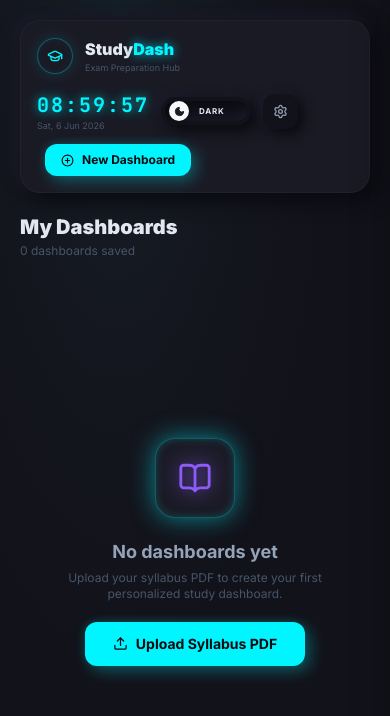
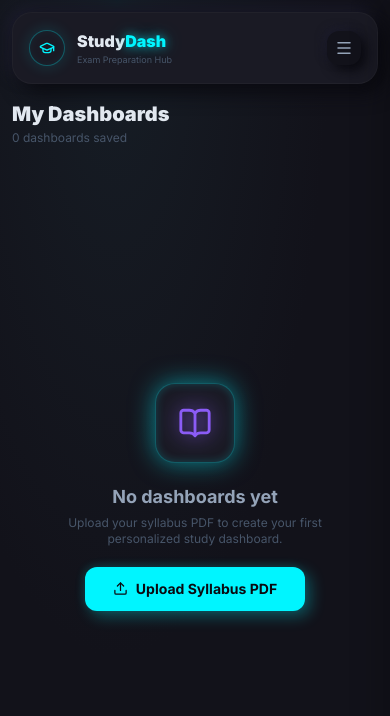
Before and after one commit to ASHISHisnotaCODER/StudyDash, a React (Vite) app: page / in a window 390 px wide. Shown: the top 716 px of the page. Built offline with nearby package versions, Linux system fonts and the light colour scheme.

Commit message:
added mobile optimizations

```diff
--- a/src/App.jsx
+++ b/src/App.jsx
@@ -9,7 +9,7 @@ import {
   CheckCheck, Loader2, Sparkles, ChevronRight,
   GraduationCap, TrendingUp, Play, Pause, Square,
   Timer, RotateCcw, MapPin, Flag, Layers, Rocket,
-  BookMarked, FlaskConical, ClipboardList, AlertCircle, Settings, Crown, RefreshCw
+  BookMarked, FlaskConical, ClipboardList, AlertCircle, Settings, Crown, RefreshCw, Menu
 } from 'lucide-react';
 import {
   AreaChart, Area, XAxis, YAxis, CartesianGrid,
@@ -414,7 +414,7 @@ function WeeklyBadgesWidget({ sessions }) {
   const weekLabel = weekOffset === 0 ? "This Week" : weekOffset === -1 ? "Last Week" : `${Math.abs(weekOffset)} Weeks Ago`;
 
   return (
-    <div className="nm-card p-4 flex flex-col gap-2 lg:col-span-2">
+    <div className="nm-card p-4 flex flex-col gap-2 col-span-1 md:col-span-2 lg:col-span-2 overflow-hidden">
       <div className="flex items-center justify-between mb-1">
         <div className="text-[10px] text-[var(--text-secondary)] uppercase tracking-widest font-semibold flex items-center gap-1.5"><Crown size={12} className="text-[#fbbf24]" fill="currentColor"/> Weekly Badges</div>
         <div className="flex items-center gap-2">
@@ -423,7 +423,7 @@ function WeeklyBadgesWidget({ sessions }) {
           <button onClick={() => setWeekOffset(w => w < 0 ? w + 1 : 0)} disabled={weekOffset === 0} className={`p-1 nm-inset rounded-md transition-colors ${weekOffset === 0 ? 'text-[var(--text-muted)] opacity-50 cursor-not-allowed' : 'text-[var(--text-muted)] hover:text-[var(--text-primary)]'}`}><ChevronRight size={10}/></button>
         </div>
       </div>
-      <div className="flex items-center justify-between px-2 py-1 flex-1">
+      <div className="flex items-center justify-between px-1 py-1 flex-1 overflow-x-auto min-w-0 pb-2" style={{scrollbarWidth: 'none'}}>
         {days.map((date, i) => {
           const totalSecs = (sessions || []).filter(s => isSameDay(new Date(s.start), date)).reduce((a, s) => a + s.duration, 0);
           const hrs = totalSecs / 3600;
@@ -1041,42 +1041,63 @@ function SettingsSidebar({ isOpen, onClose, accentColor, setAccentColor }) {
 
 // ─── Dashboard Header ─────────────────────────────────────────────────────────
 function DashboardHeader({ title, onBack, onSave, onShare, onDownload, onDelete, onOpenSettings, theme, setTheme }) {
+  const [isMenuOpen, setIsMenuOpen] = useState(false);
+
   return (
-    <div className="nm-card p-3 flex items-center gap-3 flex-wrap">
+    <div className="nm-card p-3 flex flex-col sm:flex-row items-center justify-between gap-3 sm:gap-4 relative">
+      {/* Left Group */}
+      <div className="flex items-center justify-between w-full sm:w-auto gap-3">
+        <div className="flex items-center gap-3">
           <button onClick={onBack} id="btn-home"
-        className="nm-btn p-2.5 rounded-xl flex items-center gap-2 text-[var(--text-secondary)] hover:text-[var(--accent)] transition-colors flex-shrink-0">
-        <Home size={14}/><span className="text-xs font-medium hidden sm:inline">Home</span>
+            className="nm-btn p-2.5 rounded-xl flex items-center justify-center text-[var(--text-secondary)] hover:text-[var(--accent)] transition-colors flex-shrink-0">
+            <Home size={14}/>
           </button>
           <div className="w-px h-5 bg-[var(--nm-border)] hidden sm:block"/>
-      <div className="flex items-center gap-2.5 mr-auto">
+          <div className="flex items-center gap-2.5">
             <div className="w-7 h-7 nm-card flex items-center justify-center border-glow-accent flex-shrink-0">
               <GraduationCap size={13} className="text-[var(--accent)]"/>
             </div>
             <div>
               <div className="text-xs font-bold text-[var(--text-primary)]">StudyDash</div>
-          <div className="text-[9px] text-[var(--text-muted)] max-w-[150px] truncate">{title}</div>
+              <div className="text-[9px] text-[var(--text-muted)] max-w-[120px] sm:max-w-[150px] truncate">{title}</div>
             </div>
           </div>
-      <DigitalClock/>
+        </div>
+
+        {/* Mobile Hamburger Button */}
+        <button className="sm:hidden nm-btn p-2 rounded-xl text-[var(--text-secondary)]" onClick={() => setIsMenuOpen(!isMenuOpen)}>
+          {isMenuOpen ? <X size={16}/> : <Menu size={16}/>}
+        </button>
+      </div>
+
+      {/* Right Group */}
+      <div className={`${isMenuOpen ? 'flex' : 'hidden'} sm:flex flex-col sm:flex-row items-center justify-center sm:justify-end gap-3 sm:gap-2 w-full sm:w-auto`}>
+        <div className="hidden sm:block"><DigitalClock/></div>
         <div className="w-px h-5 bg-[var(--nm-border)] hidden sm:block mx-1"/>
+
+        <div className="flex items-center gap-3 w-full sm:w-auto justify-center">
           <ThemeToggle theme={theme} setTheme={setTheme} />
           <button onClick={onOpenSettings} className="nm-btn p-2.5 rounded-xl text-[var(--text-secondary)] hover:text-[var(--accent)] transition-colors">
             <Settings size={15}/>
           </button>
+        </div>
+
         <div className="w-px h-5 bg-[var(--nm-border)] hidden sm:block mx-1"/>
-      <div className="flex items-center gap-1.5">
+
+        <div className="flex items-center gap-1.5 w-full sm:w-auto justify-between sm:justify-end mt-1 sm:mt-0">
           {[
             {id:'btn-save',    title:'Save',        icon:Save,     action:onSave,     hover:'var(--accent)'},
             {id:'btn-share',   title:'Share',        icon:Share2,   action:onShare,    hover:'var(--accent)'},
             {id:'btn-download',title:'Download PDF', icon:Download, action:onDownload, hover:'#10b981'},
             {id:'btn-delete',  title:'Delete',       icon:Trash2,   action:onDelete,   hover:'#ef4444'},
           ].map(({id,title,icon:Icon,action,hover})=>(
-          <button key={id} id={id} onClick={action} title={title} className="nm-btn p-2 rounded-xl group"
+            <button key={id} id={id} onClick={action} title={title} className="nm-btn p-2 rounded-xl group flex-1 sm:flex-none flex justify-center"
               onMouseEnter={e=>e.currentTarget.querySelector('svg').style.color=hover}
               onMouseLeave={e=>e.currentTarget.querySelector('svg').style.color=''}>
               <Icon size={13} className="text-[var(--text-secondary)] transition-colors"/>
             </button>
           ))}
+        </div>
       </div>
     </div>
   );
@@ -1158,7 +1179,7 @@ function Dashboard({ db, onUpdate, onBack, onDelete, onOpenSettings, theme, setT
       )}
 
       {/* Row 1 — Key Stats */}
-      <div className="grid grid-cols-2 lg:grid-cols-6 gap-3">
+      <div className="grid grid-cols-1 md:grid-cols-2 lg:grid-cols-6 gap-3">
         <WeeklyBadgesWidget sessions={sessions} />
         <CountdownWidget examDate={examDate}/>
         <div className="nm-card p-5 flex flex-col items-center justify-center gap-2 text-center">
@@ -1231,11 +1252,15 @@ function Dashboard({ db, onUpdate, onBack, onDelete, onOpenSettings, theme, setT
 
 // ─── Home Page ────────────────────────────────────────────────────────────────
 function HomePage({ dashboards, onOpen, onDelete, onCreateNew, onOpenSettings, theme, setTheme }) {
+  const [isMenuOpen, setIsMenuOpen] = useState(false);
   const fmt=d=>new Date(d).toLocaleDateString('en-IN',{day:'numeric',month:'short',year:'numeric'});
   return (
-    <div className="min-h-screen p-5 flex flex-col gap-5"
+    <div className="min-h-screen p-3 sm:p-5 flex flex-col gap-4 sm:gap-5"
       style={{background:'radial-gradient(ellipse at 30% 0%, color-mix(in srgb, var(--accent) 6%, transparent) 0%, var(--bg) 55%)'}}>
-      <div className="nm-card p-4 flex items-center gap-4 flex-wrap">
+      <div className="nm-card p-4 flex flex-col sm:flex-row items-center justify-between gap-4">
+
+        {/* Top Bar on Mobile */}
+        <div className="flex items-center justify-between w-full sm:w-auto">
           <div className="flex items-center gap-3">
             <div className="w-9 h-9 nm-card flex items-center justify-center border-glow-accent">
               <GraduationCap size={16} className="text-[var(--accent)]"/>
@@ -1245,16 +1270,28 @@ function HomePage({ dashboards, onOpen, onDelete, onCreateNew, onOpenSettings, t
               <div className="text-[9px] text-[var(--text-muted)]">Exam Preparation Hub</div>
             </div>
           </div>
-        <div className="ml-auto flex items-center gap-3 flex-wrap">
-          <DigitalClock/>
+
+          {/* Mobile Hamburger Button */}
+          <button className="sm:hidden nm-btn p-2 rounded-xl text-[var(--text-secondary)]" onClick={() => setIsMenuOpen(!isMenuOpen)}>
+            {isMenuOpen ? <X size={18}/> : <Menu size={18}/>}
+          </button>
+        </div>
+
+        {/* Expandable Menu */}
+        <div className={`${isMenuOpen ? 'flex' : 'hidden'} sm:flex flex-col sm:flex-row items-center justify-center sm:justify-end gap-4 sm:gap-3 w-full sm:w-auto`}>
+          <div className="hidden sm:block"><DigitalClock/></div>
           <div className="w-px h-5 bg-[var(--nm-border)] hidden sm:block mx-1"/>
+
+          <div className="flex items-center gap-4 w-full sm:w-auto justify-center">
             <ThemeToggle theme={theme} setTheme={setTheme} />
             <button onClick={onOpenSettings} className="nm-btn p-2.5 rounded-xl text-[var(--text-secondary)] hover:text-[var(--accent)] transition-colors">
               <Settings size={15}/>
             </button>
+          </div>
+
           <div className="w-px h-5 bg-[var(--nm-border)] hidden sm:block mx-1"/>
-          <button onClick={onCreateNew} className="nm-btn nm-btn-accent py-2 px-4 rounded-xl text-xs font-bold flex items-center gap-2 ml-2">
-            <PlusCircle size={13}/> New Dashboard
+          <button onClick={onCreateNew} className="nm-btn nm-btn-accent py-3 sm:py-2 px-4 rounded-xl text-sm sm:text-xs font-bold flex items-center justify-center gap-2 w-full sm:w-auto mt-2 sm:mt-0">
+            <PlusCircle size={15} className="sm:w-[13px] sm:h-[13px]"/> New Dashboard
           </button>
         </div>
       </div>
```
Lines whose indentation alone changed are shown as unchanged.
